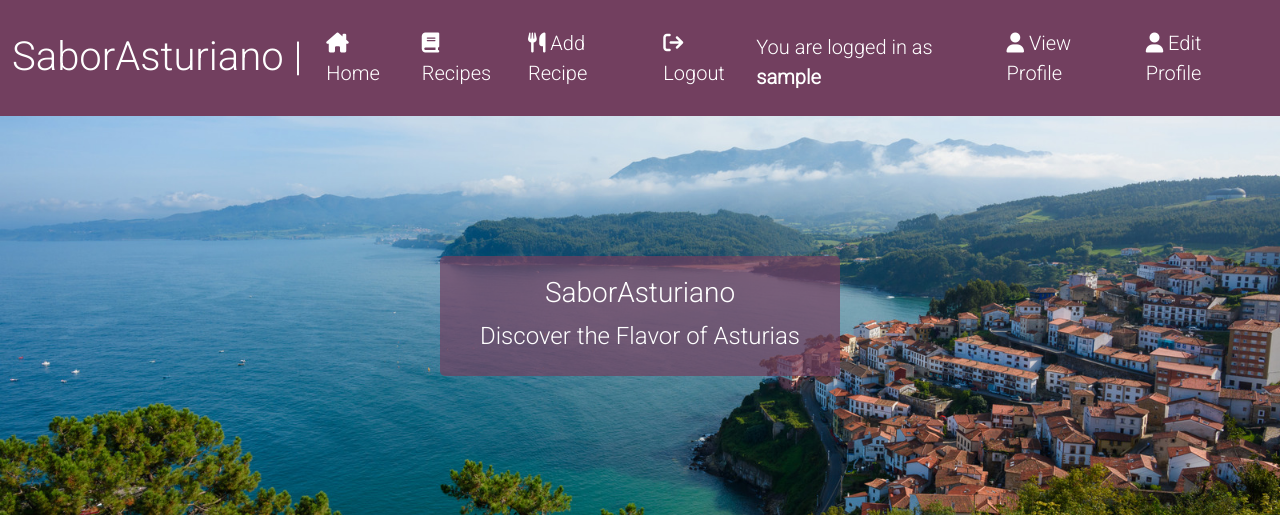
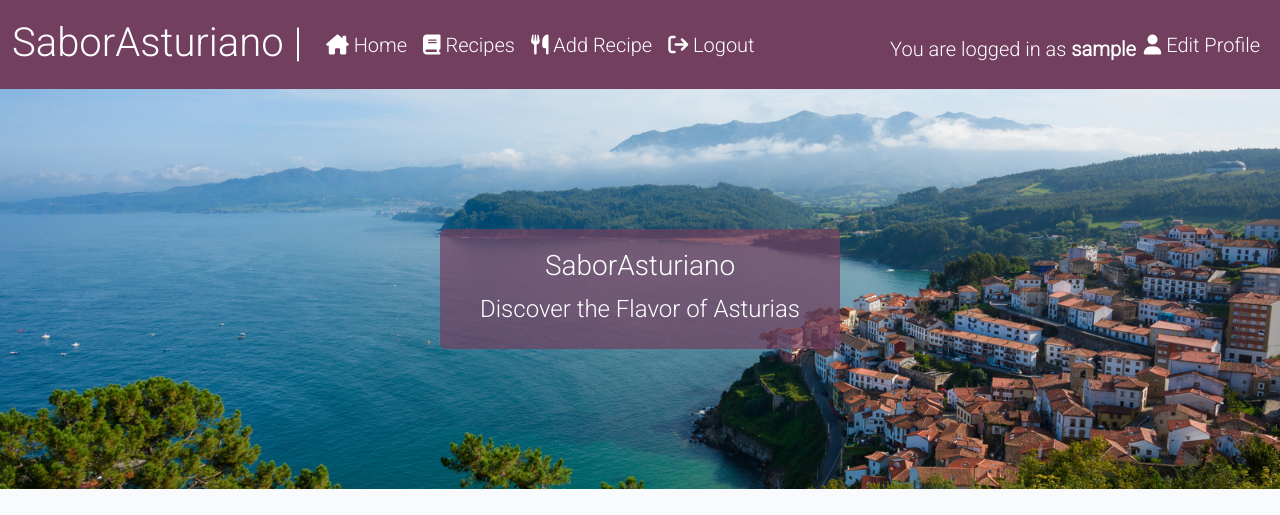
Before and after one commit to Hugh1996/sabor-asturiano-pp4, a Django app: template templates/index.html in a window 1280 px wide. Shown: the top 515 px of the page. Run offline with Django 3.2, Linux system fonts and the light colour scheme; the template is opened without the code that fills it, so the values that code supplies are empty; the visitor is signed in with stand-in values (Sample User, id 1); parts of the project's set-up code (start-up, migrations or seed data) failed here and were passed over; some libraries are stand-ins or nearby versions.

Commit message:
merge profile templates

```diff
--- a/blog/urls.py
+++ b/blog/urls.py
@@ -12,6 +12,5 @@ urlpatterns = [
          name='edit_review'),
     path('delete_review/<int:review_id>/', views.DeleteReview.as_view(),
          name='delete_review'),
-    path('update_profile/', views.UserProfileView.as_view(), name='update_profile'),
     path('profile_detail/<str:username>/', views.ProfileDetailView.as_view(), name='profile_detail'),
 ]
--- a/templates/base.html
+++ b/templates/base.html
@@ -69,11 +69,7 @@
             <ul class="navbar-nav mb-lg-0 ml-auto">
                 {% if user.is_authenticated %}
                 <li class="nav-item">
-                    <a class="nav-link text-white fs-5" href=""><i class="fa-solid fa-user"></i> View
-                        Profile</a>
-                </li>
-                <li class="nav-item">
-                    <a class="nav-link text-white fs-5" href="{% url 'update_profile' %}"><i class="fa-solid fa-user"></i> Edit
+                    <a class="nav-link text-white fs-5" href="{% url 'profile_detail' %}"><i class="fa-solid fa-user"></i> Edit
                         Profile</a>
                 </li>
                 {% endif %}
```
Also changed, not shown: blog/views.py (+12 -17 lines), templates/profile_detail.html (+15 -1 lines), templates/update_profile.html (deleted, +0 -21 lines).
